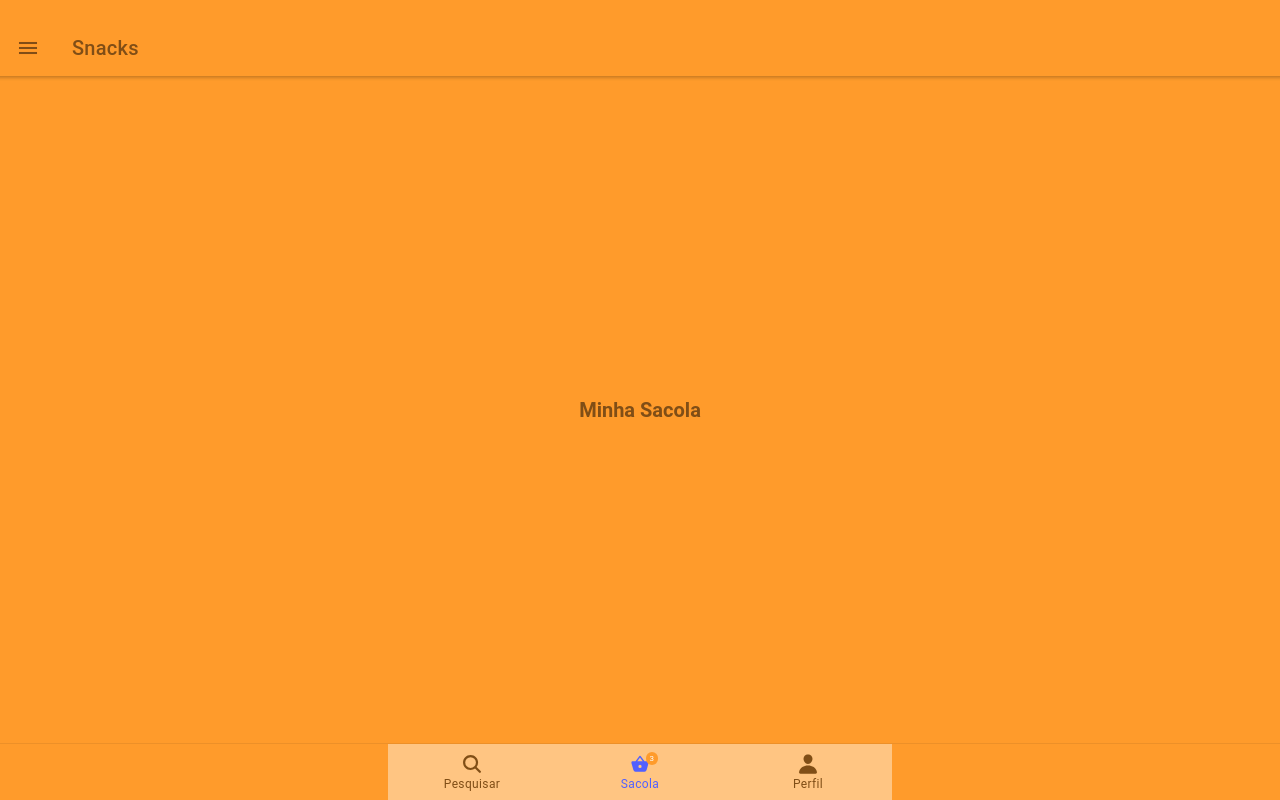
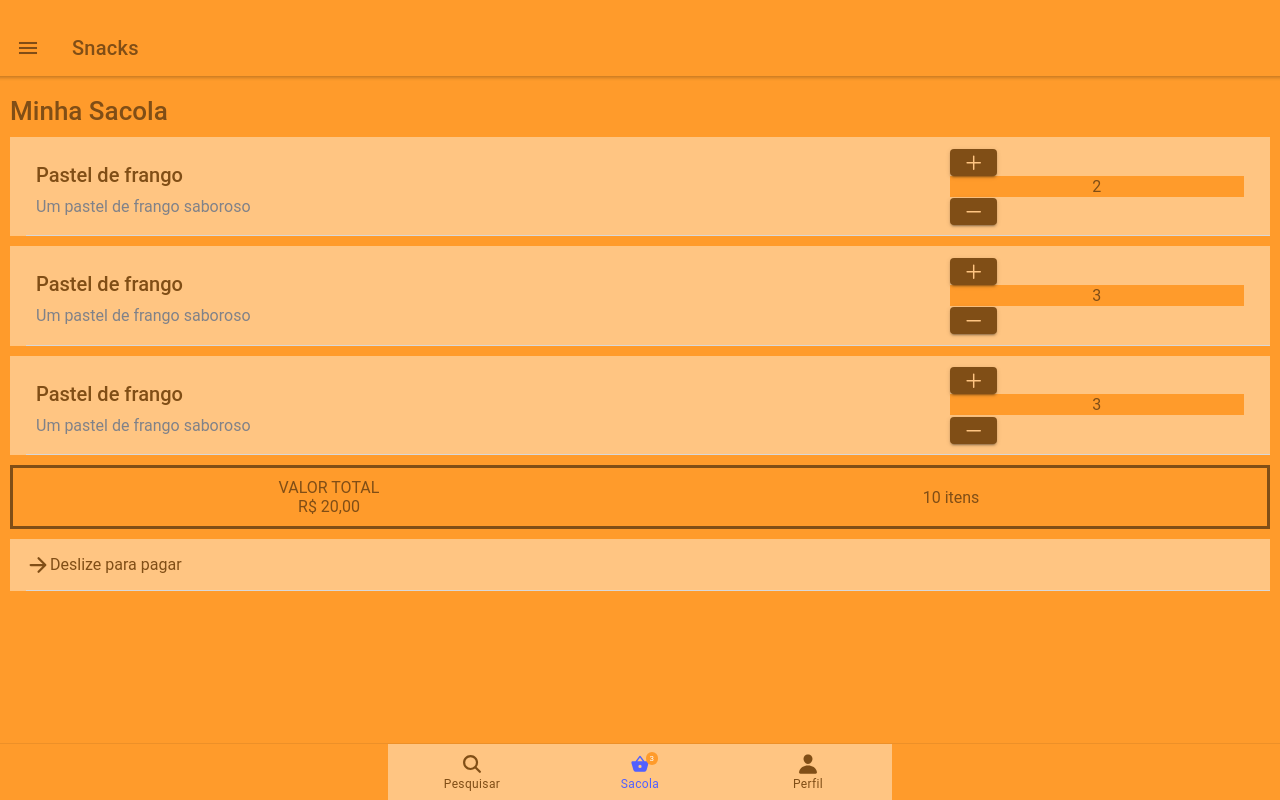
Before and after one commit to geovanef46/snacks-stand, a React (Create React App) app: page /bag in a window 1280 px wide. Built offline with nearby package versions, Linux system fonts and the light colour scheme.

Commit message:
Creating bag screen

```diff
--- /dev/null
+++ b/src/components/ItemBag/index.tsx
@@ -0,0 +1,54 @@
+import React, { useState } from "react";
+import {
+  IonItem,
+  IonGrid,
+  IonRow,
+  IonCol,
+  IonIcon,
+  IonNote,
+  IonButton,
+} from "@ionic/react";
+import { add, remove } from "ionicons/icons";
+
+import ItemOrder from "../../models/ItemOrder";
+import "./styles.css";
+
+type ItemProps = {
+  item: ItemOrder;
+};
+
+const ItemBag: React.FC<ItemProps> = ({ item }) => {
+  const [amountState, setAmountState] = useState(item.amount);
+
+  return (
+    <IonItem color="light" className="item-bag">
+      <IonGrid>
+        <IonRow>
+          <IonCol size="9">
+            <h4>{item.snack.name}</h4>
+            <IonNote>{item.snack.description}</IonNote>
+          </IonCol>
+          <IonCol size="3">
+            <IonButton
+              onClick={() => setAmountState(amountState + 1)}
+              color="dark"
+            >
+              <IonIcon slot="icon-only" icon={add} />
+            </IonButton>
+            <div className="div-amount">
+              <p>{amountState}</p>
+            </div>
+            <IonButton
+              onClick={() => setAmountState(amountState - 1)}
+              color="dark"
+            >
+              <IonIcon slot="icon-only" icon={remove} />
+            </IonButton>
+          </IonCol>
+        </IonRow>
+      </IonGrid>
+    </IonItem>
+  );
+};
+
+export default ItemBag;
--- /dev/null
+++ b/src/components/ItemBag/styles.css
@@ -0,0 +1,21 @@
+ion-item.item-bag {
+  margin: 10px 0;
+}
+
+ion-item.item-bag ion-button {
+  margin: 0;
+}
+
+.div-amount {
+  background-color: var(--ion-color-primary);
+  padding: 1px;
+}
+
+.div-amount p {
+  padding: 0;
+  margin: 0;
+}
+
+.div-amount p {
+  text-align: center;
+}
--- /dev/null
+++ b/src/models/ItemOrder.ts
@@ -0,0 +1,6 @@
+import Snack from "./Snack";
+
+export default interface ItemOrder {
+  snack: Snack;
+  amount: number;
+}
--- a/src/pages/Bag/index.tsx
+++ b/src/pages/Bag/index.tsx
@@ -1,15 +1,56 @@
+import React, { useState } from "react";
 import {
   IonContent,
-  IonHeader,
   IonPage,
-  IonTitle,
-  IonToolbar,
+  IonIcon,
+  IonGrid,
+  IonRow,
+  IonCol,
+  IonItem,
+  IonItemSliding,
+  IonItemOption,
+  IonItemOptions,
 } from "@ionic/react";
-import React from "react";
 import { useParams } from "react-router";
+import { arrowForward, logoUsd } from "ionicons/icons";
 
-import ExploreContainer from "../../components/ExploreContainer";
 import Header from "../../components/Header";
+import Title from "../../components/Title";
+import ItemOrder from "../../models/ItemOrder";
+import ItemBag from "../../components/ItemBag";
+import "./styles.css";
+
+const items: ItemOrder[] = [
+  {
+    amount: 2,
+    snack: {
+      id: 1,
+      description: "Um pastel de frango saboroso",
+      name: "Pastel de frango",
+    },
+  },
+  {
+    amount: 3,
+    snack: {
+      id: 2,
+      description: "Um pastel de frango saboroso",
+      name: "Pastel de frango",
+    },
+  },
+  {
+    amount: 3,
+    snack: {
+      id: 2,
+      description: "Um pastel de frango saboroso",
+      name: "Pastel de frango",
+    },
+  },
+];
+
+type Position = {
+  x: number;
+  y: number;
+};
 
 const Bag: React.FC = () => {
   const { name } = useParams<{ name: string }>();
@@ -19,13 +60,38 @@ const Bag: React.FC = () => {
       <Header />
 
       <IonContent>
-        <IonHeader collapse="condense">
-          <IonToolbar>
-            <IonTitle size="large">{name}</IonTitle>
-          </IonToolbar>
-        </IonHeader>
+        <Title title="Minha Sacola" />
 
-        <ExploreContainer name="Minha Sacola" />
+        {items.map((value, index) => (
+          <ItemBag key={index} item={value} />
+        ))}
+        <div className="bag-infos">
+          <IonGrid>
+            <IonRow className="ion-align-items-center">
+              <IonCol>
+                <p>VALOR TOTAL</p>
+                <p>R$ 20,00</p>
+              </IonCol>
+              <IonCol>
+                <p>10 itens</p>
+              </IonCol>
+            </IonRow>
+          </IonGrid>
+        </div>
+
+        <div className="slide-button-container">
+          <IonItemSliding>
+            <IonItemOptions side="start">
+              <IonItemOption color="success" expandable>
+                <IonIcon icon={logoUsd} slot="icon-only" />
+              </IonItemOption>
+            </IonItemOptions>
+            <IonItem color="light">
+              <IonIcon icon={arrowForward} color="dark" />
+              <p>Deslize para pagar</p>
+            </IonItem>
+          </IonItemSliding>
+        </div>
       </IonContent>
     </IonPage>
   );
--- /dev/null
+++ b/src/pages/Bag/styles.css
@@ -0,0 +1,12 @@
+.bag-infos {
+  border-style: solid;
+}
+
+.bag-infos p {
+  margin: 0;
+  text-align: center;
+}
+
+.slide-button-container {
+  margin: 10px 0;
+}
```
